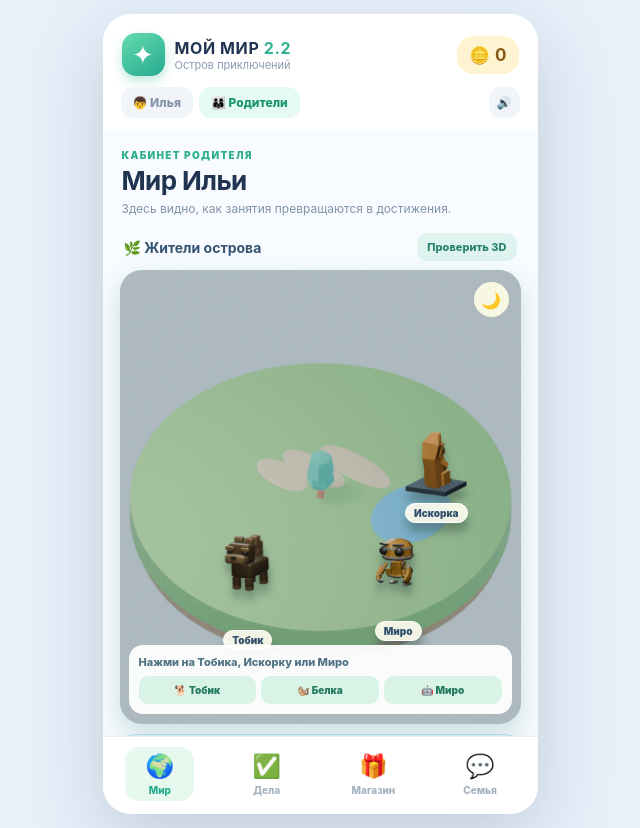
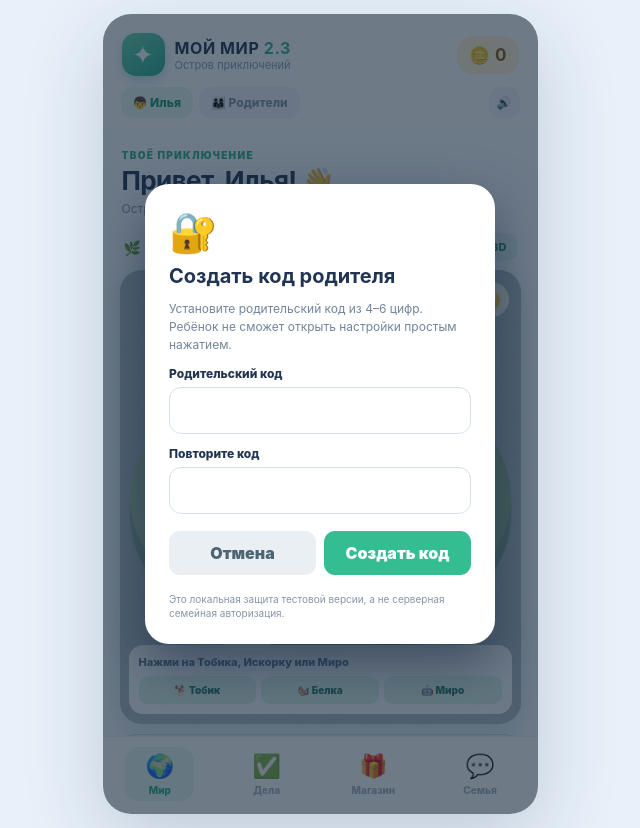
Before and after one commit to hepyen/moy-mir-adventure-preview, a React (Vite) app: page / in a window 1280 px wide. Both pictures are taken after a click on the button "👨‍👩‍👦 Родители". Shown: the whole page, without its empty margins (320-960 px from the left). Built offline with nearby package versions, Linux system fonts and the light colour scheme.

Commit message:
Version 2.3 with parent PIN verification

```diff
--- a/capacitor.config.ts
+++ b/capacitor.config.ts
@@ -1,3 +1,3 @@
 import type {CapacitorConfig} from '@capacitor/cli';
-const config:CapacitorConfig={appId:'com.moymir.adventure',appName:'Мой Мир 2.2',webDir:'dist',server:{androidScheme:'https'}};
+const config:CapacitorConfig={appId:'com.moymir.adventure',appName:'Мой Мир 2.3',webDir:'dist',server:{androidScheme:'https'}};
 export default config;
--- a/index.html
+++ b/index.html
@@ -1 +1 @@
-<!doctype html><html lang="ru"><head><meta charset="utf-8"><meta name="viewport" content="width=device-width,initial-scale=1.0"><meta name="theme-color" content="#25ad8a"><title>Мой Мир 2.2 · Интерактивный остров</title></head><body><div id="root"></div><script type="module" src="/src/main.tsx"></script></body></html>
+<!doctype html><html lang="ru"><head><meta charset="utf-8"><meta name="viewport" content="width=device-width,initial-scale=1.0"><meta name="theme-color" content="#25ad8a"><title>Мой Мир 2.3 · Интерактивный остров</title></head><body><div id="root"></div><script type="module" src="/src/main.tsx"></script></body></html>
--- a/package.json
+++ b/package.json
@@ -1,7 +1,7 @@
 {
   "name": "moy-mir-2-new",
   "private": true,
-  "version": "2.2.0",
+  "version": "2.3.0",
   "type": "module",
   "scripts": {
     "dev": "vite --host 0.0.0.0",
--- a/src/components/generated/GeneratedComponent.tsx
+++ b/src/components/generated/GeneratedComponent.tsx
@@ -86,6 +86,25 @@ export const GeneratedComponent = () => {
   const [pending, setPending] = useState<number[]>(saved?.pending??[]);
   const [pendingChores,setPendingChores]=useState<number[]>(saved?.day===today()?saved?.pendingChores??[]:[]);
   const [parent, setParent] = useState(false);
+  const [parentPinHash,setParentPinHash]=useState(()=>{try{return localStorage.getItem('moymir2-parent-pin-v1')||''}catch{return ''}});
+  const [pinOpen,setPinOpen]=useState(false);
+  const [pinInput,setPinInput]=useState('');
+  const [pinAgain,setPinAgain]=useState('');
+  const [pinError,setPinError]=useState('');
+  async function enterParent(){
+    if(!/^\d{4,6}$/.test(pinInput)){setPinError('Введите от 4 до 6 цифр');return}
+    try{
+      const hashBuffer=await crypto.subtle.digest('SHA-256',new TextEncoder().encode('moymir2-parent-pin-v1:'+pinInput));
+      const hash=Array.from(new Uint8Array(hashBuffer)).map(x=>x.toString(16).padStart(2,'0')).join('');
+      if(!parentPinHash){
+        if(pinInput!==pinAgain){setPinError('Коды не совпадают');return}
+        localStorage.setItem('moymir2-parent-pin-v1',hash);setParentPinHash(hash);
+      }else if(hash!==parentPinHash){setPinError('Неверный родительский код');return}
+      setPinOpen(false);setPinInput('');setPinAgain('');setPinError('');setParent(true);
+    }catch{setPinError('Не удалось проверить код')}
+  }
+  function switchRole(){if(parent){setParent(false);return}setPinInput('');setPinAgain('');setPinError('');setPinOpen(true)}
+
   const [scene, setScene] = useState<'day' | 'night'>('day');
   const [mission, setMission] = useState(false);
   const [chat, setChat] = useState<{who:string;message:string;self:boolean}[]>(saved?.chat??[{
@@ -193,12 +212,12 @@ export const GeneratedComponent = () => {
   return <main className="mw-root">
  <div className="mw-phone">
  <div className="mw-top">
- <div className="mw-identity"><div className="mw-logo">✦</div><div><strong>МОЙ МИР <span className="mw-beta">2.2</span></strong><span>Остров приключений</span></div></div>
+ <div className="mw-identity"><div className="mw-logo">✦</div><div><strong>МОЙ МИР <span className="mw-beta">2.3</span></strong><span>Остров приключений</span></div></div>
  <button className="mw-coin" onClick={() => setTab('shop')}>🪙 <b>{coins}</b></button>
  </div>
  <div className="mw-tabs-top">
  <button className={!parent ? 'selected' : ''} onClick={() => setParent(false)}>👦 Илья</button>
- <button className={parent ? 'selected' : ''} onClick={() => setParent(true)}>👨‍👩‍👦 Родители</button>
+ <button className={parent ? 'selected' : ''} onClick={switchRole}>👨‍👩‍👦 Родители</button>
  <button className="mw-bell" title="Звук" onClick={() => setSound(x => !x)}>{sound ? '🔊' : '🔇'}</button>
  </div>
  <div className="mw-scroll">
@@ -269,6 +288,15 @@ export const GeneratedComponent = () => {
  </>}
  </div>
  <nav className="mw-bottom" aria-label="Навигация">{nav.map(([id, ico, label]) => <button key={id} className={tab === id ? 'active' : ''} onClick={() => setTab(id)}><span>{ico}</span><small>{label}</small>{id === 'shop' && pending.length > 0 && <i>{pending.length}</i>}</button>)}</nav>
+ {pinOpen&&<div className="mw-pin-overlay" role="dialog" aria-label="Вход родителя" aria-modal="true"><form className="mw-pin-card" onSubmit={e=>{e.preventDefault();void enterParent()}}>
+ <div className="mw-pin-icon">🔐</div><h2>{parentPinHash?'Вход для родителей':'Создать код родителя'}</h2>
+ <p>{parentPinHash?'Введите созданный вами код, чтобы редактировать задания и подтверждать награды.':'Установите родительский код из 4–6 цифр. Ребёнок не сможет открыть настройки простым нажатием.'}</p>
+ <label>Родительский код<input aria-label="Родительский код" type="password" inputMode="numeric" autoComplete="off" minLength={4} maxLength={6} pattern="[0-9]{4,6}" value={pinInput} onChange={e=>setPinInput(e.target.value.replace(/\D/g,''))} required/></label>
+ {!parentPinHash&&<label>Повторите код<input aria-label="Повторите код" type="password" inputMode="numeric" autoComplete="off" minLength={4} maxLength={6} pattern="[0-9]{4,6}" value={pinAgain} onChange={e=>setPinAgain(e.target.value.replace(/\D/g,''))} required/></label>}
+ {pinError&&<p className="mw-pin-error">{pinError}</p>}
+ <div className="mw-pin-actions"><button type="button" onClick={()=>{setPinOpen(false);setPinError('')}}>Отмена</button><button type="submit">{parentPinHash?'Войти':'Создать код'}</button></div>
+ <small>Это локальная защита тестовой версии, а не серверная семейная авторизация.</small>
+ </form></div>}
  {message && <div className="mw-toast" role="status">{message}</div>}
  </div>
  </main>;
```
Also changed, not shown: src/components/generated/MyWorld.css, 5 other files (tests, documents, lock files or other folders).
